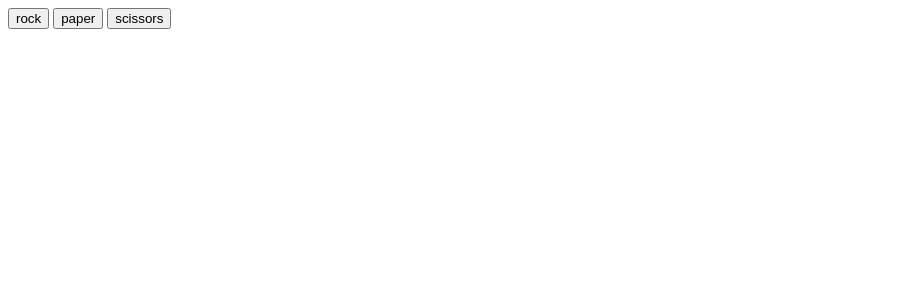
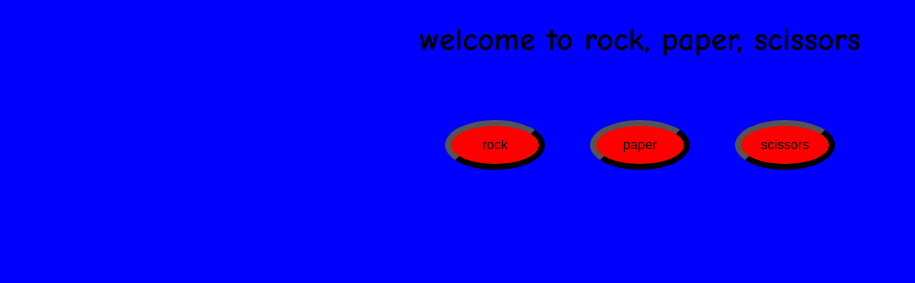
Before and after one commit to RodolfoNoguez/rock-paper-scissors, a plain HTML site: page index.html in a window 1280 px wide. Shown: the whole page, without its empty margins (0-915 px from the left). Drawn offline with Linux system fonts and the light colour scheme.

Commit message:
added style sheet

```diff
--- a/index.html
+++ b/index.html
@@ -4,18 +4,31 @@
     <meta charset="UTF-8">
     <meta name="viewport" content="width=device-width, initial-scale=1.0">
     <title>Rock paper scissors</title>
+    <link href="style.css" rel="stylesheet" type="text/css" media="all">
 </head>
 <body>
+    <div class="container">
 
+        <h1 class="header">welcome to rock, paper, scissors</h1>
+
+        <div class="button">
             <button id="RockButton">rock</button>
             <button id="PaperButton">paper</button>
             <button id="ScissorsButton">scissors</button>
-    <script src="game.js"></script>
-    <div>
+        </div>
+
+        <div class="score">
             <p id="playerScore"></p>
             <p id="computerScore"></p>
+        </div>
+
+        <div class="result">
             <p id="resultMessage"></p>
         </div>
 
+    </div>
+
+
+    <script src="game.js"></script>
 </body>
 </html>
--- /dev/null
+++ b/style.css
@@ -0,0 +1,45 @@
+body {
+    background-color: blue;
+    padding: 0;
+    margin: 0;
+    font-family: 'Roboto', Arial;
+}
+
+.header{
+    display: flex;
+    justify-content: center;
+    font-family: 'comic sans MS' ;
+}
+
+.button{
+    display: flex;
+    justify-content: space-evenly;
+    padding: 40px 400px 20px 400px;
+}
+button{
+    background-color: red;
+    height: 50px;
+    width: 100px;
+    border-radius: 100%;
+    border-width: 6px;
+    border-color: black;
+}
+
+.container{
+    display: flex;
+    flex-direction: column;
+}
+
+.score {
+    text-align: center;
+    justify-content: space-evenly;
+    font-size: 20px;
+    font-weight: 1000;
+    display: flex;
+}
+
+.result{
+    display: flex;
+    justify-content: center;
+    font-size: 25px;
+}
```
Also changed, not shown: game.js (line endings or trailing spaces). Lines whose indentation alone changed are shown as unchanged.
